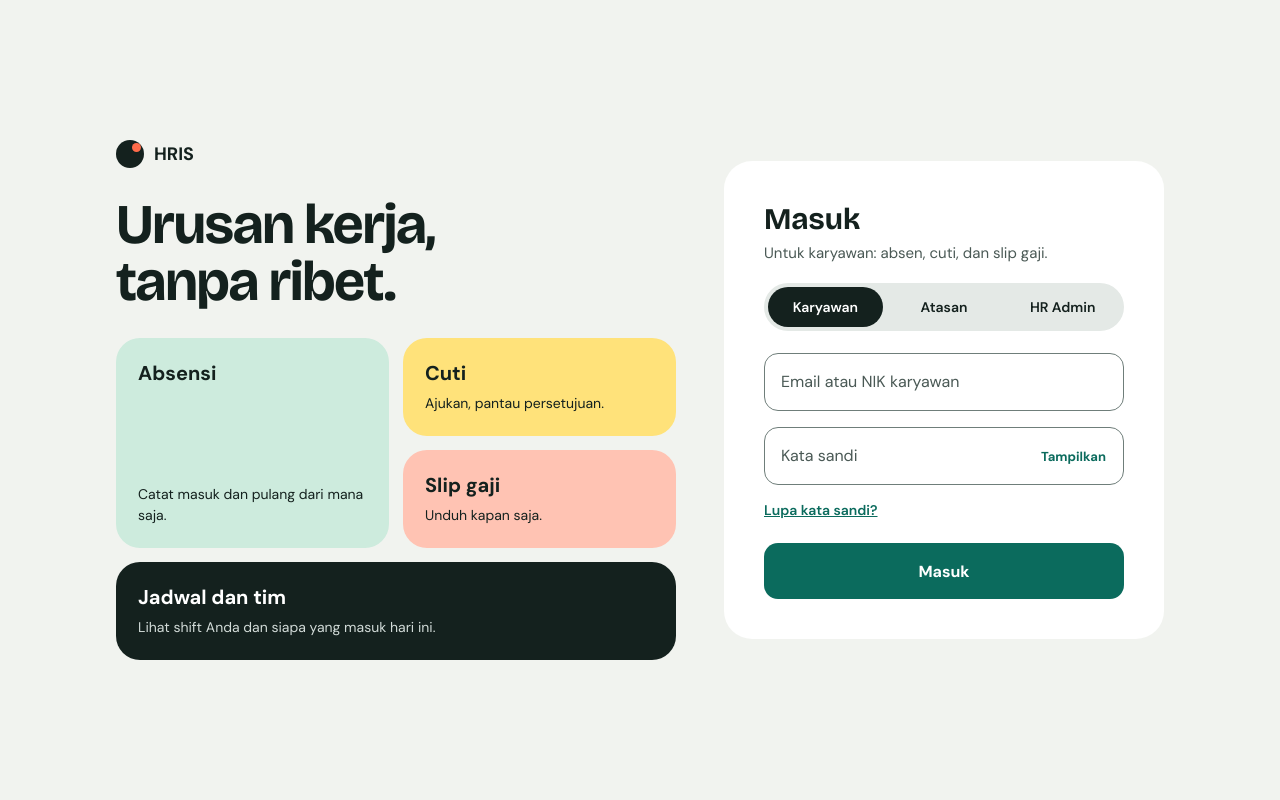
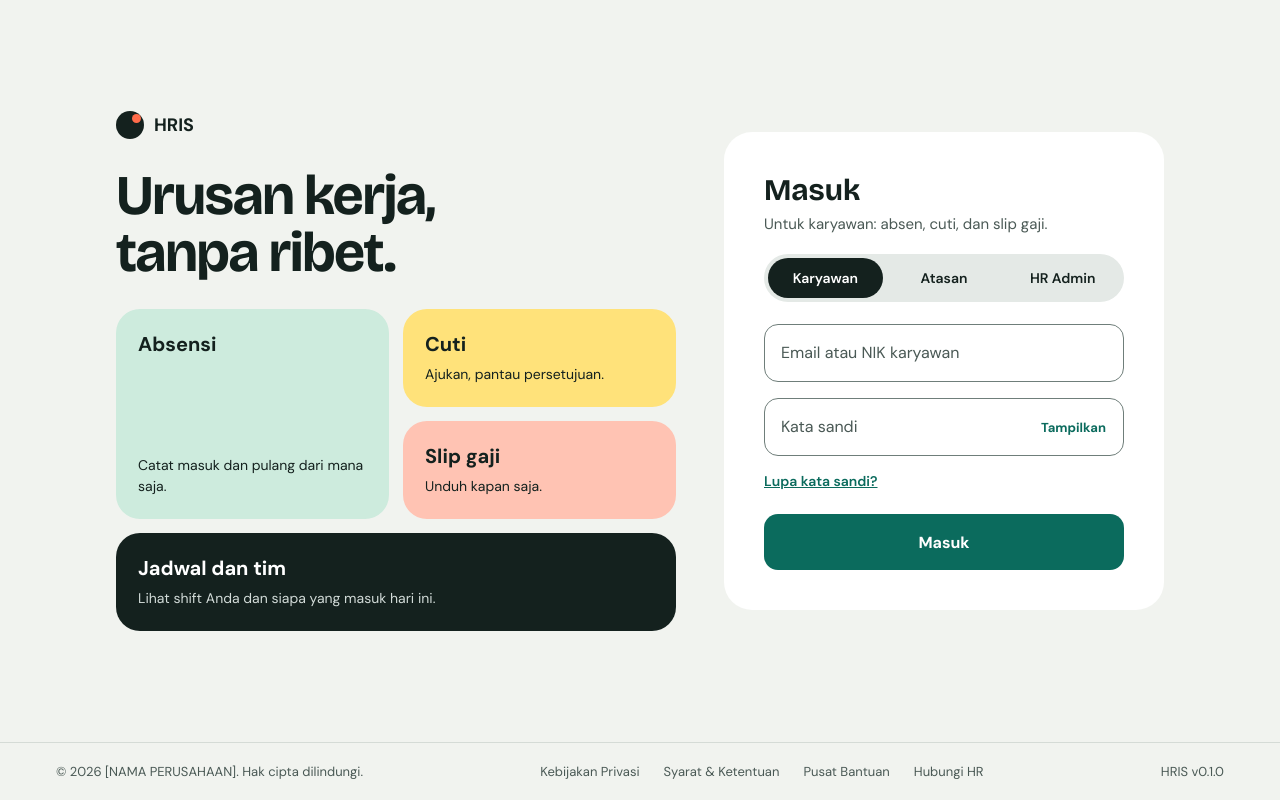
Before and after one commit to jefribuloup/hris_lontaras, a Flask app: page / in a window 1280 px wide. Run offline with Flask 3, Linux system fonts and the light colour scheme.

Commit message:
Update login.html

```diff
--- a/app/templates/login.html
+++ b/app/templates/login.html
@@ -69,6 +69,19 @@
     </form>
 
   </main>
+
+  <footer class="login-footer">
+    <div class="login-footer__inner">
+      <p class="login-footer__copy">&copy; {{ current_year }} {{ company_name }}. Hak cipta dilindungi.</p>
+      <nav class="login-footer__nav" aria-label="Tautan footer">
+        <a href="#">Kebijakan Privasi</a>
+        <a href="#">Syarat &amp; Ketentuan</a>
+        <a href="#">Pusat Bantuan</a>
+        <a href="#">Hubungi HR</a>
+      </nav>
+      <p class="login-footer__ver">HRIS v{{ app_version }}</p>
+    </div>
+  </footer>
   <script src="{{ url_for('static', filename='js/login.js') }}" defer></script>
 </body>
 </html>
```
